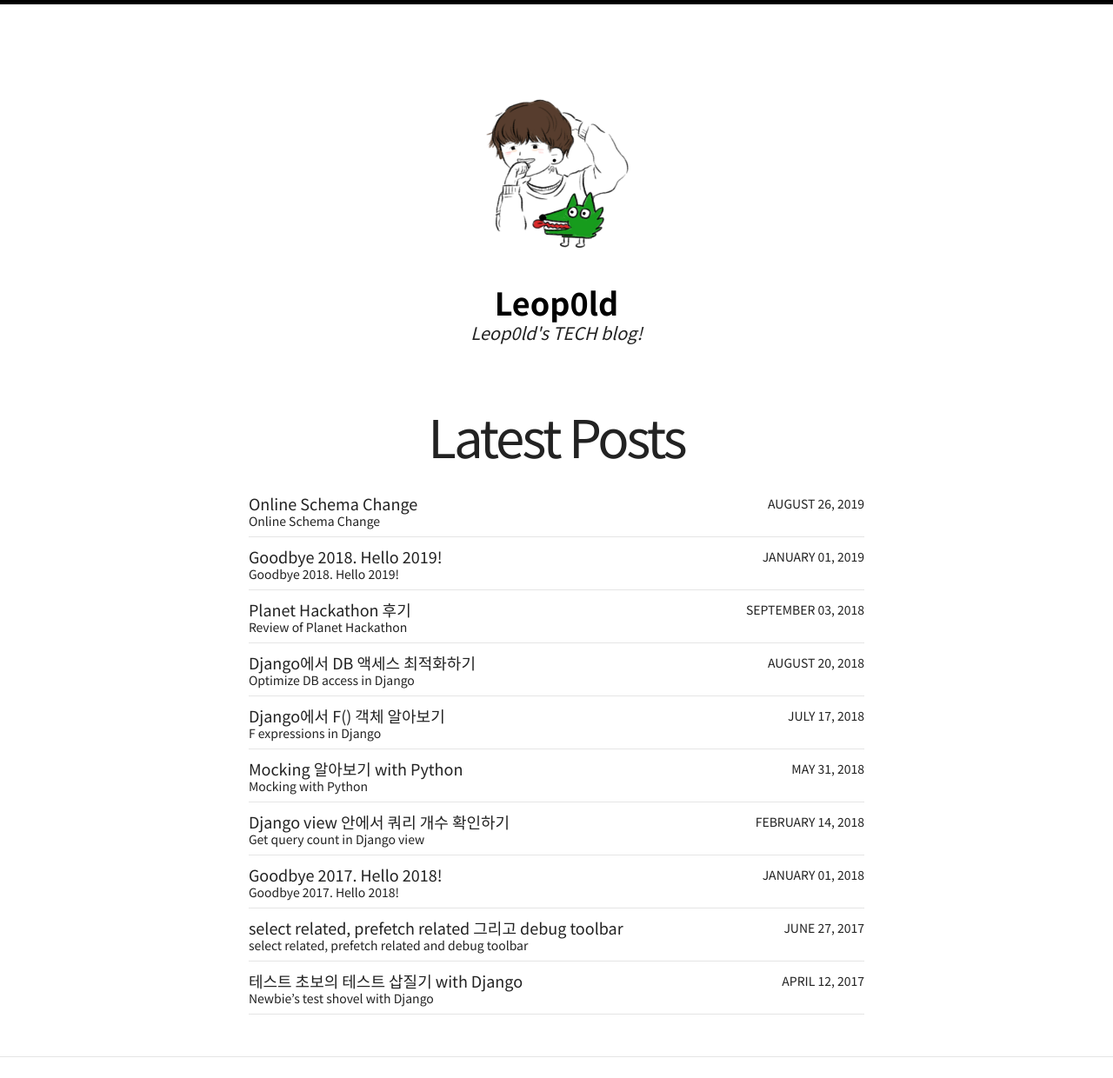
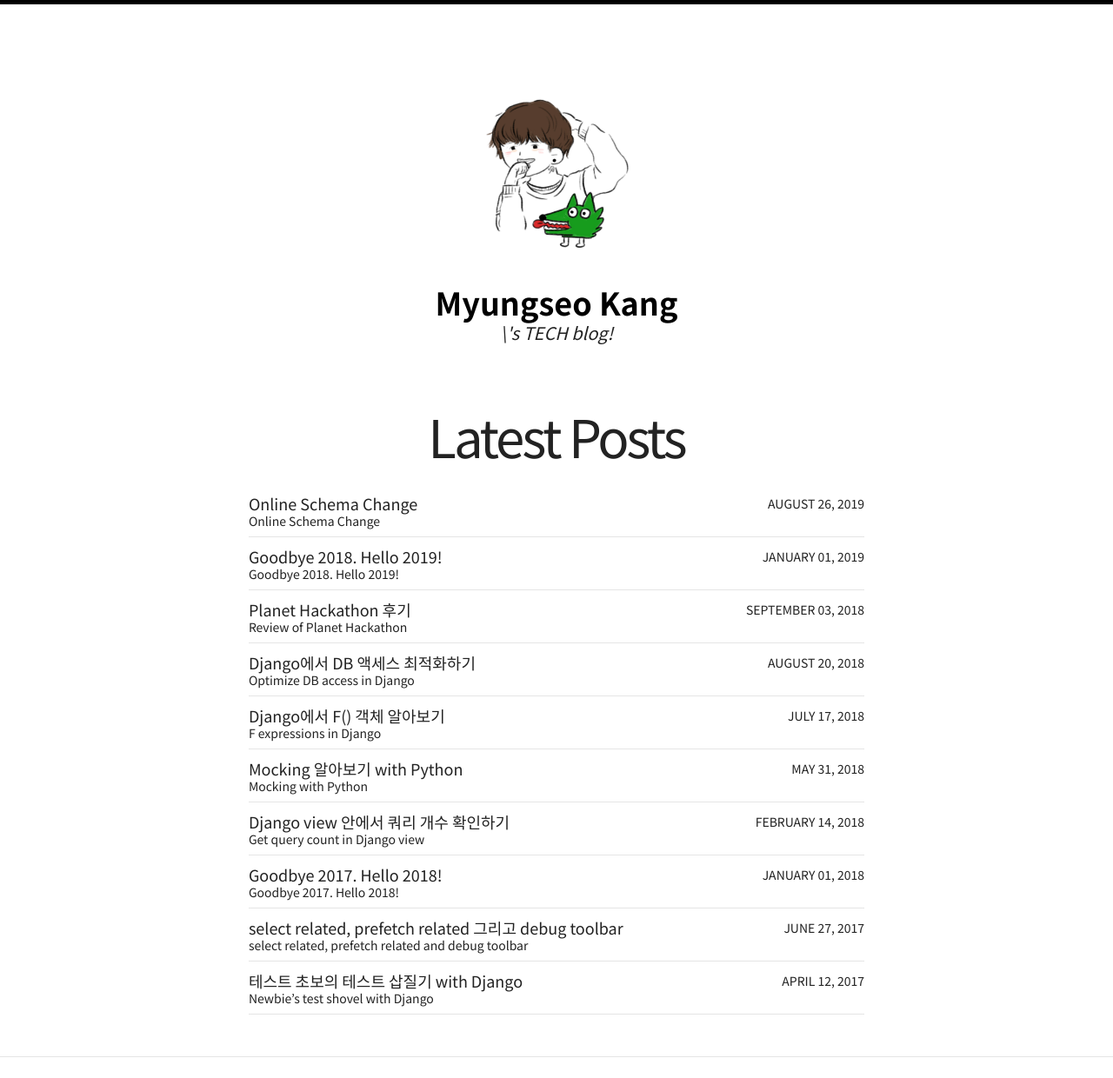
Before and after one commit to myungseokang/blog, a Jekyll site: the page built from index.html, in a window 1280 px wide, cut to the strip 0-1240 px from the top of the page. Shown: the whole strip at 87% size. Built offline with Jekyll 4.4.1, drawn with Linux system fonts in a browser that asks for light colours; nearby versions of some CDN libraries; a style sheet for code colours, icons or effects is not loaded.

Commit message:
Change blog title

```diff
--- a/_config.yml
+++ b/_config.yml
@@ -1,8 +1,8 @@
 # Site wide configuration
 
-title: Leop0ld
+title: Myungseo Kang
 locale: ko_KR
-description: Leop0ld's TECH blog!
+description: \'s TECH blog!
 logo: profile.jpg
 search: true
 url: https://blog.myungseokang.tech
```
